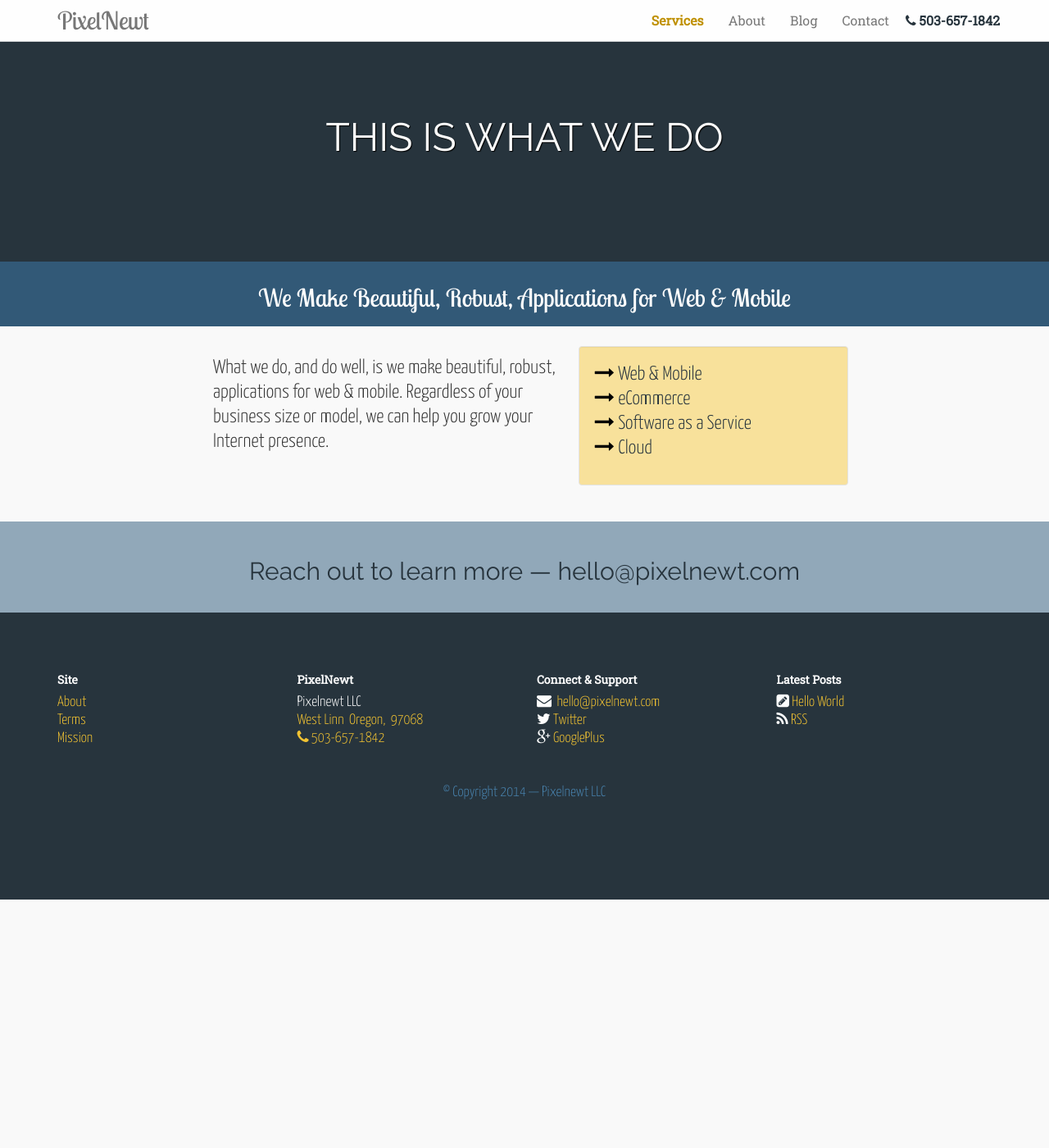
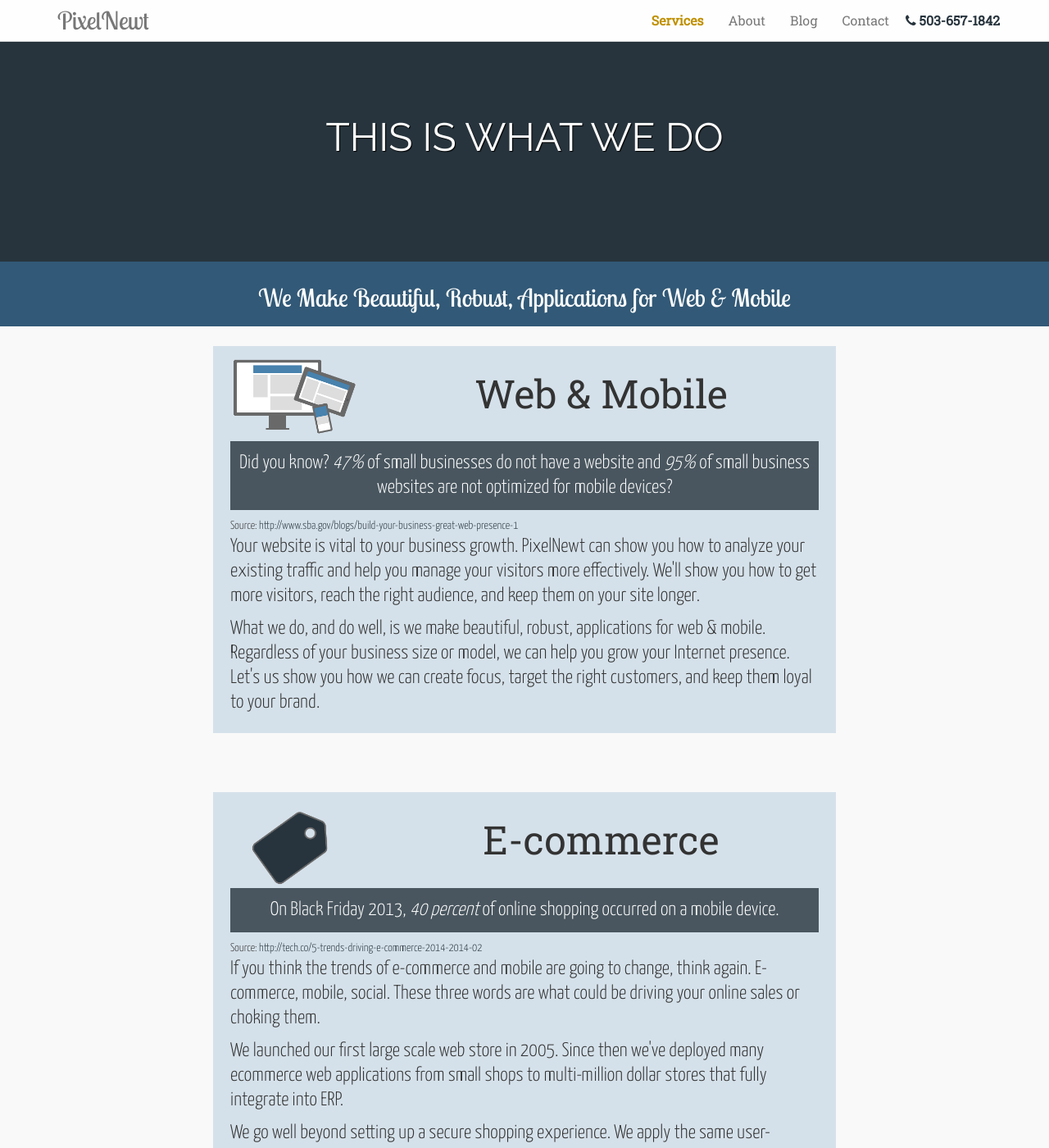
Before and after one commit to PixelNewt/pixelnewt.github.io, a Jekyll site: the page built from services/index.html, in a window 1280 px wide and 1400 px high. Shown: the whole window at 82% size. Built offline with Jekyll 4.4.1, drawn with Linux system fonts in a browser that asks for light colours; some of the changed text lies outside the part shown.

Commit message:
Work on the services page.

```diff
--- a/_includes/sections/the-sizzle.html
+++ b/_includes/sections/the-sizzle.html
@@ -18,7 +18,7 @@
 
     <div class="col-md-3 col-lg-3">
       <div class="row-sep background-translucent">
-        <img src="{{ site.baseurl }}/assets/img/responsive.png" class="img-responsive hidden-xs hidden-sm" alt="Responsiveness" />
+        <img src="{{ site.baseurl }}/assets/img/responsive.png" class="img-responsive hidden-xs hidden-sm" alt="Web & Mobile" />
       <p class="text-center">Web & Mobile</p>
       </div>
     </div>
@@ -32,14 +32,14 @@
 
     <div class="col-md-3 col-lg-3">
       <div class="row-sep background-translucent">
-        <img src="{{ site.baseurl }}/assets/img/saas.png" class="img-responsive hidden-xs hidden-sm" alt="Responsiveness" />
+        <img src="{{ site.baseurl }}/assets/img/saas.png" class="img-responsive hidden-xs hidden-sm" alt="Software as a Service" />
       <p class="text-center">SaaS</p>
       </div>
     </div>
 
     <div class="col-md-3 col-lg-3">
       <div class="row-sep background-translucent">
-        <img src="{{ site.baseurl }}/assets/img/cloud.png" class="img-responsive hidden-xs hidden-sm" alt="Responsiveness" />
+        <img src="{{ site.baseurl }}/assets/img/cloud.png" class="img-responsive hidden-xs hidden-sm" alt="Cloud Management" />
       <p class="text-center">Cloud</p>
       </div>
     </div>
--- a/assets/css/custom.css
+++ b/assets/css/custom.css
@@ -50,6 +50,8 @@ article:hover { background-color: #fcf1d0; transition: background-color 0.5s eas
 /* ~~~~~~~~~~~~~~~~~~~~~~~~~~~~~~~~~~~~~~~~~~~~~~~~~~~~~~~~~~~~~~~~~~~~~~~~~~ */
 /*Bootstrap overrides*/
 /* ~~~~~~~~~~~~~~~~~~~~~~~~~~~~~~~~~~~~~~~~~~~~~~~~~~~~~~~~~~~~~~~~~~~~~~~~~~ */
+.row { margin-left: 0px; margin-right: 0px; padding: 0 18px 0 18px; }
+
 hr { border-top: 1px solid #a0b5c3; }
 
 blockquote { padding: 20px; font-size: 30px; font-family: "Lobster Two"; color: #27343d; border-left: 0; }
@@ -115,6 +117,8 @@ h1 small { padding-left: 15px; }
 .horizontal-padding-top-large { padding-top: 48px; }
 
 .background-translucent { background-color: rgba(255, 255, 255, 0.2); }
+
+.background-opaque { background-color: rgba(72, 130, 173, 0.2); }
 
 .background-pale { background-color: #f8e19b; color: #000; }
 
@@ -207,7 +211,9 @@ section ul, section ol { padding-left: 36px; }
 
 section h1 { font-size: 48px; font-weight: 100; padding: 3px 0 20px 0; font-family: Raleway, Helvetica, Arial, sans-serif; text-transform: uppercase; }
 
-section h4 { font-size: 30px; font-weight: 100; padding: 3px 0 20px 0; font-family: Raleway, Helvetica, Arial, sans-serif; text-transform: uppercase; }
+section h4 { font-size: 28px; font-weight: 600; padding: 3px 0 20px 0; font-family: "Yanone Kaffeesatz", Helvetica, Arial, sans-serif; text-transform: uppercase; }
+
+section h5 { font-size: 24px; padding: 3px 0 6px 0; font-family: "Yanone Kaffeesatz", Helvetica, Arial, sans-serif; text-transform: uppercase; }
 
 .team { text-align: center; }
 
@@ -225,7 +231,7 @@ img.mugshot { width: 174px; height: 174px; -webkit-border-radius: 50%; -moz-bord
 
 .buffer-pad { padding: 12px; }
 
-.row-sep { padding-top: 12px; padding-bottom: 12px; margin-bottom: 24px; border: 0 none; }
+.row-sep { padding: 12px 6px 12px 6px; margin-bottom: 24px; border: 0 none; }
 
 .top-pad { padding-top: 12px; }
 
@@ -234,6 +240,8 @@ img.mugshot { width: 174px; height: 174px; -webkit-border-radius: 50%; -moz-bord
 .left-border-slate { border-left: 1px solid #27343d; padding-left: 12px; }
 
 .min-height-150 { padding: 48px 0 48px; min-height: 150px; }
+
+.summary { padding: 12px 6px 12px 6px; background-color: rgba(39, 52, 61, 0.8); color: #fdfdfd; }
 
 /*responsive*/
 @media (max-width: 768px) { .logo-image { display: none; }
@@ -244,7 +252,7 @@ img.mugshot { width: 174px; height: 174px; -webkit-border-radius: 50%; -moz-bord
   section ul, section ol { padding-left: 12px; }
   .container-narrow { width: auto; margin-right: auto; margin-left: auto; }
   .row { margin-left: 0px; margin-right: 0px; padding: 0 18px 0 18px; }
-  .row-sep { padding-top: 12px; padding-bottom: 12px; margin-bottom: 6px; } }
+  .row-sep { padding: 12px 6px 12px 6px; margin-bottom: 6px; } }
 /*footer*/
 footer { /*  background: url(../img/west-linn-bridge.jpg) no-repeat center top; background-attachment: relative; background-position: top center;*/ min-height: 350px; width: 100%; -webkit-background-size: 100%; -moz-background-size: 100%; -o-background-size: 100%; background-size: 100%; -webkit-background-size: cover; -moz-background-size: cover; -o-background-size: cover; background-size: cover; padding: 64px 0 48px; color: #fdfdfd; }
 
--- a/assets/scss/custom.scss
+++ b/assets/scss/custom.scss
@@ -88,6 +88,12 @@ article:hover {
 /* ~~~~~~~~~~~~~~~~~~~~~~~~~~~~~~~~~~~~~~~~~~~~~~~~~~~~~~~~~~~~~~~~~~~~~~~~~~ */
 /*Bootstrap overrides*/
 /* ~~~~~~~~~~~~~~~~~~~~~~~~~~~~~~~~~~~~~~~~~~~~~~~~~~~~~~~~~~~~~~~~~~~~~~~~~~ */
+
+.row {
+  margin-left: 0px;
+  margin-right: 0px;
+  padding: 0 18px 0 18px;
+}
 
 hr {
   border-top: 1px solid lighten( $darkSlate, 50% );
@@ -258,6 +264,10 @@ h1 small {
 
 .background-translucent {
   background-color: rgba(255, 255, 255, 0.2);
+}
+
+.background-opaque {
+  background-color: rgba($steelBlue, 0.2);
 }
 
 .background-pale {
@@ -574,10 +584,17 @@ section h1 {
 }
 
 section h4 {
-  font-size: 30px;
-  font-weight: 100;
+  font-size: 28px;
+  font-weight: 600;
   padding: 3px 0 20px 0;
-  font-family: $fontPrimary;
+  font-family: $fontSecondary;
+  text-transform: uppercase;
+}
+
+section h5 {
+  font-size: 24px;
+  padding: 3px 0 6px 0;
+  font-family: $fontSecondary;
   text-transform: uppercase;
 }
 
@@ -628,8 +645,7 @@ img.mugshot {
 }
 
 .row-sep {
-  padding-top: 12px;
-  padding-bottom: 12px;
+  padding: 12px 6px 12px 6px;
   margin-bottom: 24px;
   border: 0 none;
 }
@@ -650,6 +666,12 @@ img.mugshot {
 .min-height-150 {
   padding: 48px 0 48px;
   min-height: 150px;
+}
+
+.summary {
+  padding: 12px 6px 12px 6px;
+  background-color: rgba($darkSlate, 0.8);
+  color: $offWhite;
 }
 
 /*responsive*/
@@ -692,8 +714,7 @@ img.mugshot {
   }
 
   .row-sep {
-    padding-top: 12px;
-    padding-bottom: 12px;
+    padding: 12px 6px 12px 6px;
     margin-bottom: 6px;
   }
 }
--- a/services/index.html
+++ b/services/index.html
@@ -20,33 +20,129 @@ meta:
 </div><!-- /#tagline-banner -->
 </section><!-- /#tagline -->
 
-
-<section id="tagline" class="palette background-light">
-<div id="tagline-banner">
+<section id="webapps" class="palette">
+<div id="webapps-banner">
 
   <div class="container horizontal-padding-medium container-narrow">
-  <div class="row">
+  <div class="row row-sep background-opaque">
 
-    <div class="col-md-7 col-lg-7 top-pad">
-      <p>What we do, and do well, is {{ site.tagline | downcase }}. Regardless of your business size or model, we can help you grow your Internet presence.</p>
+    <div class="col-md-3 col-lg-3">
+      <img src="{{ site.baseurl }}/assets/img/responsive.png" class="img-responsive hidden-xs hidden-sm" alt="Web & Mobile" />
     </div>
 
-    <div class="col-md-5 col-lg-5 background-pale well">
-      <ul class="list-unstyled">
-        <li><i class="fa fa-long-arrow-right"></i> <a href="/services/webapps">Web & Mobile</a></li>
-        <li><i class="fa fa-long-arrow-right"></i> <a href="/services/ecommerce">eCommerce</a></li>
-        <li><i class="fa fa-long-arrow-right"></i> <a href="/services/saas">Software as a Service</a></li>
-        <li><i class="fa fa-long-arrow-right"></i> <a href="/services/cloud">Cloud</a></li>
-      </ul>
+    <div class="col-md-9 col-lg-9">
+      <h2 class="text-center">Web & Mobile</h2>
+    </div>
+
+    <div class="col-md-12 col-lg-12">
+
+      <p class="summary text-center">Did you know? <em>47%</em> of small businesses do not have a website and <em>95%</em> of small business websites are not optimized for mobile devices?</p>
+
+      <cite>Source: <a href="http://www.sba.gov/blogs/build-your-business-great-web-presence-1" target="_blank">http://www.sba.gov/blogs/build-your-business-great-web-presence-1</a></cite>
+
+      <p>Your website is vital to your business growth. {{ site.title }} can show you how to analyze your existing traffic and help you manage your visitors more effectively.  We'll show you how to get more visitors, reach the right audience, and keep them on your site longer.</p>
+
+      <p>What we do, and do well, is {{ site.tagline | downcase }}. Regardless of your business size or model, we can help you grow your Internet presence.  Let's us show you how we can create focus, target the right customers, and keep them loyal to your brand.</p>
+
     </div>
 
   </div><!-- /.row -->
   </div><!-- /.container -->
 
-</div><!-- /#tagline-banner -->
-</section><!-- /#tagline -->
+</div><!-- /#webapps-banner -->
+</section><!-- /#webapps -->
 
-</div><!-- /#services-banner -->
-</section><!-- /#services -->
+
+<section id="e-commerce" class="palette">
+<div id="e-commerce-banner">
+
+  <div class="container horizontal-padding-medium container-narrow">
+  <div class="row row-sep background-opaque">
+
+    <div class="col-md-3 col-lg-3">
+      <img src="{{ site.baseurl }}/assets/img/commerce.png" class="img-responsive hidden-xs hidden-sm" alt="E-commerce" />
+    </div>
+
+    <div class="col-md-9 col-lg-9">
+      <h2 class="text-center">E-commerce</h2>
+    </div>
+
+    <div class="col-md-12 col-lg-12">
+
+      <p class="summary text-center">On Black Friday 2013, <em>40 percent</em> of online shopping occurred on a mobile device.</p>
+
+      <cite>Source: <a href="http://tech.co/5-trends-driving-e-commerce-2014-2014-02" target="_blank">http://tech.co/5-trends-driving-e-commerce-2014-2014-02</a></cite>
+
+      <p>If you think the trends of e-commerce and mobile are going to change, think again.  E-commerce, mobile, social.  These three words are what could be driving your online sales or choking them.</p>
+
+      <p>We launched our first large scale web store in 2005.  Since then we've deployed many ecommerce web applications from small shops to multi-million dollar stores that fully integrate into ERP.</p>
+
+      <p>We go well beyond setting up a secure shopping experience. We apply the same user-experience and content strategy tactics to e-commerce, which allows customers to easily find and select products, input information securely, and progress through the buying experience quickly.</p>
+
+    </div>
+
+  </div><!-- /.row -->
+  </div><!-- /.container -->
+
+</div><!-- /#e-commerce-banner -->
+</section><!-- /#e-commerce -->
+
+
+<section id="saas" class="palette">
+<div id="saas-banner">
+
+  <div class="container horizontal-padding-medium container-narrow">
+  <div class="row row-sep background-opaque">
+
+    <div class="col-md-3 col-lg-3">
+      <img src="{{ site.baseurl }}/assets/img/saas.png" class="img-responsive hidden-xs hidden-sm" alt="Software as a Service" />
+    </div>
+
+    <div class="col-md-9 col-lg-9">
+      <h2 class="text-center">Software as a Service</h2>
+    </div>
+
+    <div class="col-md-12 col-lg-12">
+
+      <p class="summary text-center">On Black Friday 2013, <em>40 percent</em> of online shopping occurred on a mobile device.</p>
+
+      <cite>Source: <a href="http://tech.co/5-trends-driving-e-commerce-2014-2014-02" target="_blank">http://tech.co/5-trends-driving-e-commerce-2014-2014-02</a></cite>
+
+    </div>
+
+  </div><!-- /.row -->
+  </div><!-- /.container -->
+
+</div><!-- /#saas-banner -->
+</section><!-- /#saas -->
+
+
+<section id="cloud-management" class="palette">
+<div id="cloud-management-banner">
+
+  <div class="container horizontal-padding-medium container-narrow">
+  <div class="row row-sep background-opaque">
+
+    <div class="col-md-3 col-lg-3">
+      <img src="{{ site.baseurl }}/assets/img/cloud.png" class="img-responsive hidden-xs hidden-sm" alt="Cloud Management" />
+    </div>
+
+    <div class="col-md-9 col-lg-9">
+      <h2 class="text-center">Cloud Management</h2>
+    </div>
+
+    <div class="col-md-12 col-lg-12">
+
+      <p class="summary text-center">On Black Friday 2013, <em>40 percent</em> of online shopping occurred on a mobile device.</p>
+
+      <cite>Source: <a href="http://tech.co/5-trends-driving-e-commerce-2014-2014-02" target="_blank">http://tech.co/5-trends-driving-e-commerce-2014-2014-02</a></cite>
+
+    </div>
+
+  </div><!-- /.row -->
+  </div><!-- /.container -->
+
+</div><!-- /#cloud-management-banner -->
+</section><!-- /#cloud-management -->
 
 {% include sections/reachout.html %}
```
